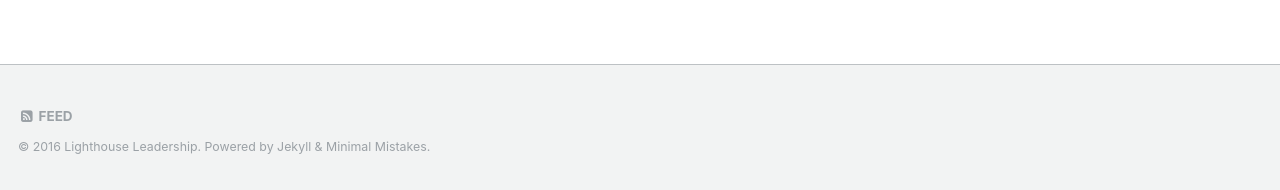
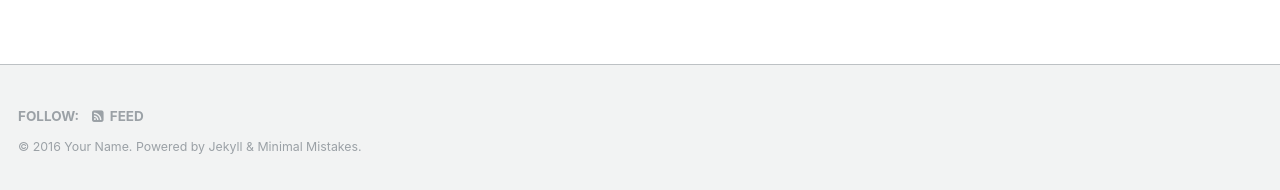
Before and after one commit to simonburger/lighthouse-website, a Jekyll site: the page built from index.html, in a window 1280 px wide. Shown: the part 707-897 px from the top of the page. Built offline with Jekyll 4.4.1, drawn with Linux system fonts in a browser that asks for light colours; part of the change alters nothing that is shown.

Commit message:
add more config

```diff
--- a/_config.yml
+++ b/_config.yml
@@ -1,4 +1,5 @@
 ---
+# Siteleaf settings
 title: Lighthouse Leadership
 timezone: UTC
 collections:
@@ -22,7 +23,17 @@ defaults:
     layout: page
 permalink: pretty
 
-
+# Site Settings
+locale                   : "en"
+title_separator          : "-"
+name                     : "Your Name"
+description              : "An amazing website."
+url                      : # the base hostname & protocol for your site e.g. "https://mmistakes.github.io"
+baseurl                  : # the subpath of your site, e.g. "/blog"
+repository               : # GitHub username/repo-name e.g. "mmistakes/minimal-mistakes"
+teaser                   : # filename of teaser fallback teaser image placed in /images/, .e.g. "500x300.png"
+# breadcrumbs            : false # true, false (default)
+words_per_minute         : 200
 
 # Site Author
 author:
```
